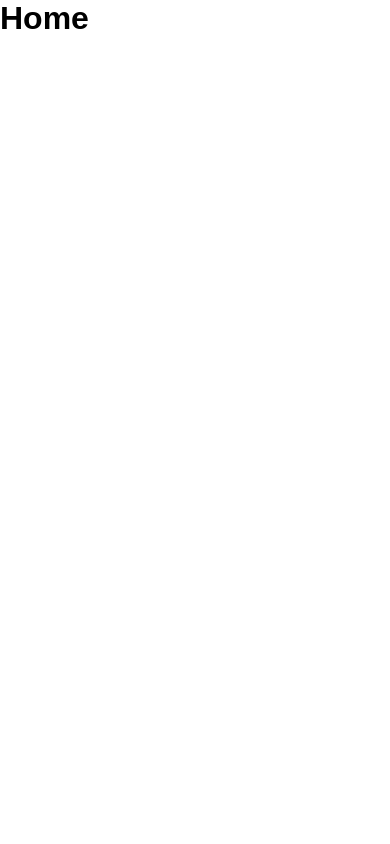
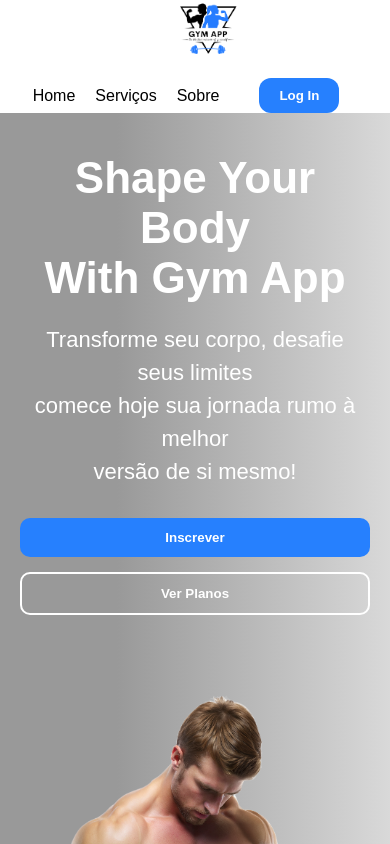
Before and after one commit to Stivifortes/gym-iefp, a React (Vite) app in the folder frontend/: page / in a window 390 px wide. Shown: the top 844 px of the page. Built offline with nearby package versions, Linux system fonts and the light colour scheme.

Commit message:
feat: criar landing page (header & hero)

```diff
--- /dev/null
+++ b/frontend/src/components/LandinPage/index.jsx
@@ -0,0 +1,45 @@
+import React from 'react';
+import './style.css';
+import logo from '../../assets/HeaderLogo.png';
+import clipboard from '../../assets/clipboard.png';
+
+function LandingPage() {
+  return (
+    <div className="app">
+      <header className="header">
+        <div className="logo-container">
+          <img src={logo} alt="Gym App Logo" className="logo" />
+        </div>
+        <div className="nav-container">
+          <nav className="nav">
+             <a href="#" className="nav-link">Home</a>
+             <a href="#" className="nav-link">Serviços</a>
+            <a href="#" className="nav-link">Sobre</a>
+          </nav>
+          <button className="login-button">Log In</button>
+        </div>
+
+      </header>
+
+      <main className="hero">
+        <div className="hero-text">
+          <h1 className="hero-title">Shape Your Body<br />With Gym App</h1>
+          <p className="hero-subtitle">
+            Transforme seu corpo, desafie seus limites<br />
+            comece hoje sua jornada rumo à melhor<br />
+            versão de si mesmo!
+          </p>
+          <div className="hero-buttons">
+            <button className="signup-button">Inscrever</button>
+            <button className="plans-button">Ver Planos</button>
+          </div>
+        </div>
+        <div className="hero-image">
+          <img src={clipboard} alt="Muscular Man" className="muscular-man" />
+        </div>
+      </main>
+    </div>
+  );
+}
+
+export default LandingPage;
--- /dev/null
+++ b/frontend/src/components/LandinPage/style.css
@@ -0,0 +1,208 @@
+* {
+  margin: 0;
+  padding: 0;
+  box-sizing: border-box;
+  font-family: 'Arial', sans-serif;
+}
+
+
+
+
+/* ===== HEADER ===== */
+.header {
+  display: flex;
+  justify-content: space-between;
+  align-items: center;
+  background-color: white;
+
+}
+
+.logo-container .logo {
+  width: 60px;
+  margin-left: 30px;
+}
+
+
+
+.nav-container {
+  display: flex;
+  align-items: center;
+  gap: 40px;
+}
+
+.nav{
+  display: flex;
+  gap: 30px;
+}
+
+.nav-link {
+  text-decoration: none;
+  color: black;
+  font-weight: 500;
+  padding: 8px 0;
+  transition: color 0.3s ease;
+}
+
+.nav-link:hover {
+  color: #2680fe;
+}
+
+.login-button {
+  background-color: #2680fe;
+  color: white;
+  border: none;
+  margin-right: 18px;
+  padding: 10px 20px;
+  border-radius: 12px;
+  font-weight: 600;
+  cursor: pointer;
+  transition: background-color 0.3s ease;
+}
+
+.login-button:hover {
+  background-color: #005cdc;
+}
+
+
+
+
+
+/* ===== HERO ===== */
+.hero {
+  display: flex;
+  justify-content: center;
+  align-items: center;
+  gap: 100px;
+  background: linear-gradient(to right, #999999 30%, #d9d9d9 100%);
+  flex-wrap: wrap;
+}
+
+.hero-text {
+  font-size: 25px;
+  max-width: 600px;
+  color: white;
+}
+
+.hero-title {
+  font-weight: bold;
+}
+
+.hero-subtitle {
+  margin-top: 20px;
+  line-height: 1.5;
+}
+
+.hero-buttons {
+  margin-top: 30px;
+  display: flex;
+  gap: 15px;
+  flex-wrap: wrap;
+}
+
+.signup-button {
+  background-color: #2680fe;
+  color: white;
+  border: none;
+  padding: 12px 24px;
+  border-radius: 10px;
+  font-weight: 600;
+  cursor: pointer;
+  transition: background-color 0.3s ease;
+}
+
+.signup-button:hover {
+  background-color: #005cdc;
+}
+
+.plans-button {
+  background-color: transparent;
+  color: white;
+  border: 2px solid white;
+  padding: 12px 24px;
+  border-radius: 10px;
+  font-weight: 600;
+  cursor: pointer;
+  transition: background-color 0.3s ease;
+}
+
+.plans-button:hover {
+  background-color: #3086fe;
+}
+
+.hero-image .muscular-man {
+  height: 32rem;
+  max-width: 100%;
+  object-fit: contain;
+}
+
+
+
+
+
+/* ===== RESPONSIVIDADE ===== */
+@media (max-width: 1024px) {
+  .hero {
+    gap: 60px;
+    padding: 40px 20px;
+  }
+
+  .hero-text {
+    font-size: 30px;
+    text-align: center;
+  }
+
+  .hero-buttons {
+    justify-content: center;
+  }
+
+  .hero-image .muscular-man {
+    height: 38rem;
+  }
+}
+
+@media (max-width: 768px) {
+  .header {
+    flex-direction: column;
+    align-items: center;
+    gap: 20px;
+    text-align: center;
+  }
+
+  .nav {
+    gap: 20px;
+  }
+
+  .hero {
+    flex-direction: column;
+    text-align: center;
+  }
+
+  .hero-text {
+    font-size: 26px;
+  }
+
+  .hero-image .muscular-man {
+    height: 32rem;
+  }
+}
+
+@media (max-width: 480px) {
+  .hero-text {
+    font-size: 22px;
+  }
+
+  .hero-buttons {
+    flex-direction: column;
+    align-items: center;
+  }
+
+  .signup-button,
+  .plans-button {
+    width: 100%;
+    text-align: center;
+  }
+
+  .hero-image .muscular-man {
+    height: 24rem;
+  }
+}
--- a/frontend/src/pages/Home/index.jsx
+++ b/frontend/src/pages/Home/index.jsx
@@ -1,6 +1,8 @@
+import LandingPage from "../../components/LandinPage";
+
 const Home = () => {
   return (
-    <h1>Home</h1>
+    <LandingPage/>
   )
 };
 
```
Also changed, not shown: frontend/src/assets/HeaderLogo.png (added), frontend/src/assets/clipboard.png (added).
